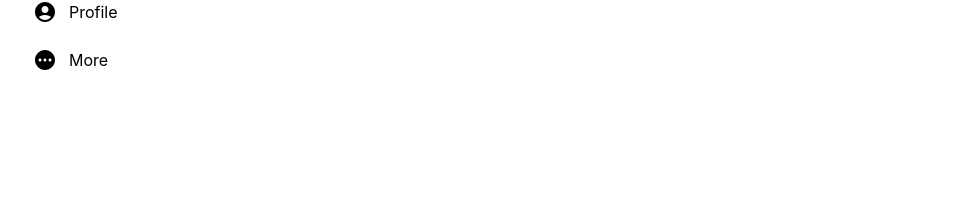
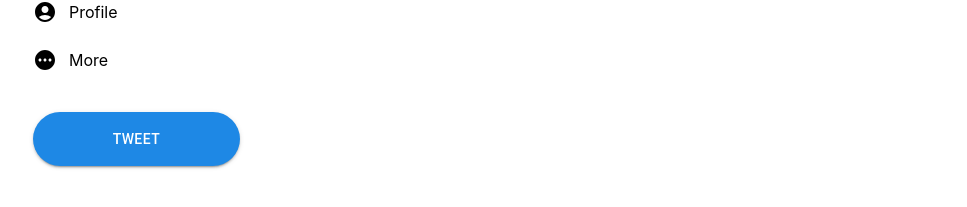
Before and after one commit to Amine-elattllati/Twitter-Website-Project, a React (Create React App) app: page / in a window 1280 px wide. Shown: the part 531-738 px from the top of the page, without its empty margins (111-1078 px from the left). Built offline with nearby package versions, Linux system fonts and the light colour scheme.

Commit message:
Tweet Button

```diff
--- a/package.json
+++ b/package.json
@@ -41,6 +41,7 @@
     ]
   },
   "devDependencies": {
+    "@babel/plugin-proposal-private-property-in-object": "^7.21.11",
     "tailwindcss": "^3.4.3"
   }
 }
--- a/src/Components/Navigation/Navigation.jsx
+++ b/src/Components/Navigation/Navigation.jsx
@@ -1,6 +1,7 @@
 import React from "react"
 import { navigationMenu } from "./NavigationMenu"
 import { useNavigate } from "react-router-dom"
+import Button from '@mui/material/Button';
 
 const Navigation = () => {
     const navigate=useNavigate();
@@ -18,6 +19,14 @@ const Navigation = () => {
                     <p className='text-x1'>{item.title}</p>
                     </div>)}
             </div>
+            <div className='py-10'>
+                <Button
+                sx={{width:"100%",borderRadius:"29px",py:"15px",bgcolor:'#1e88e5'}}
+                variant='contained'
+                >
+                    Tweet
+                </Button>
+            </div>
         </div>
     </div>
     )
```
Also changed, not shown: 1 other file (tests, documents, lock files or other folders).
